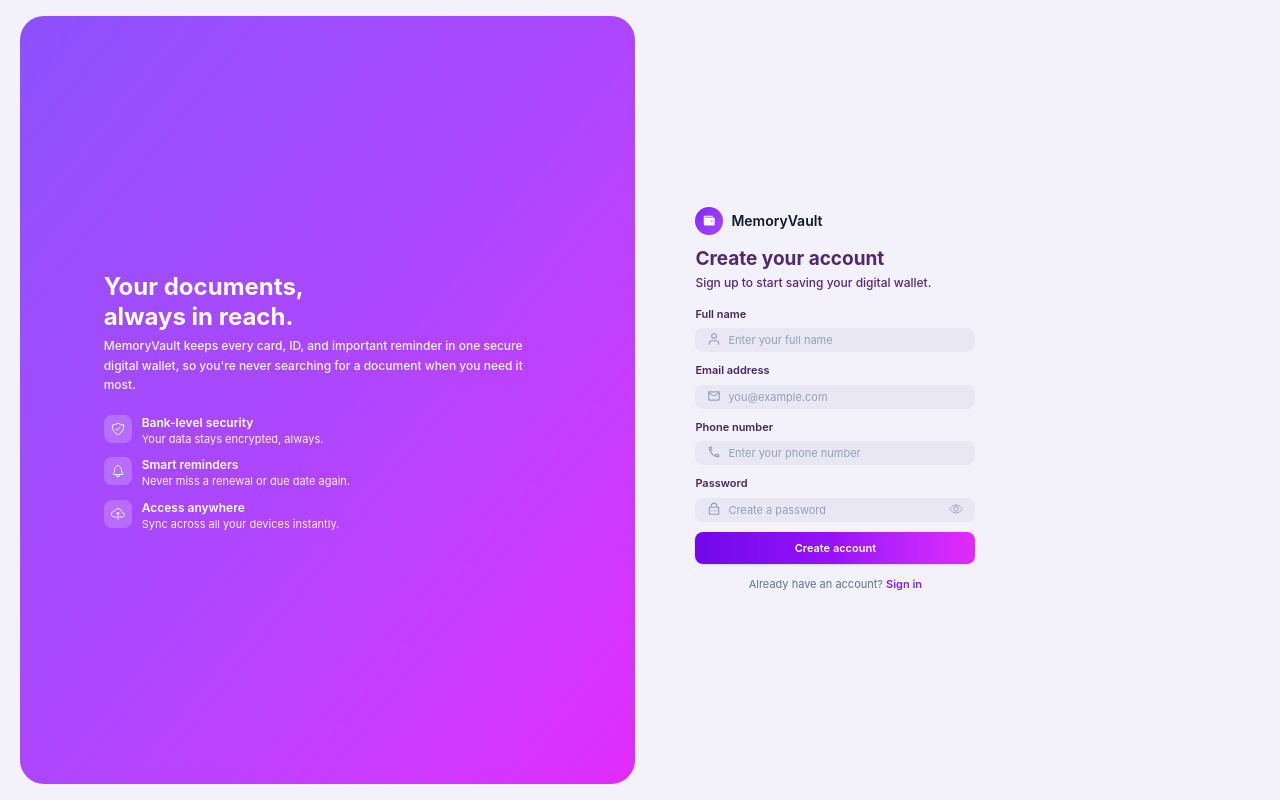
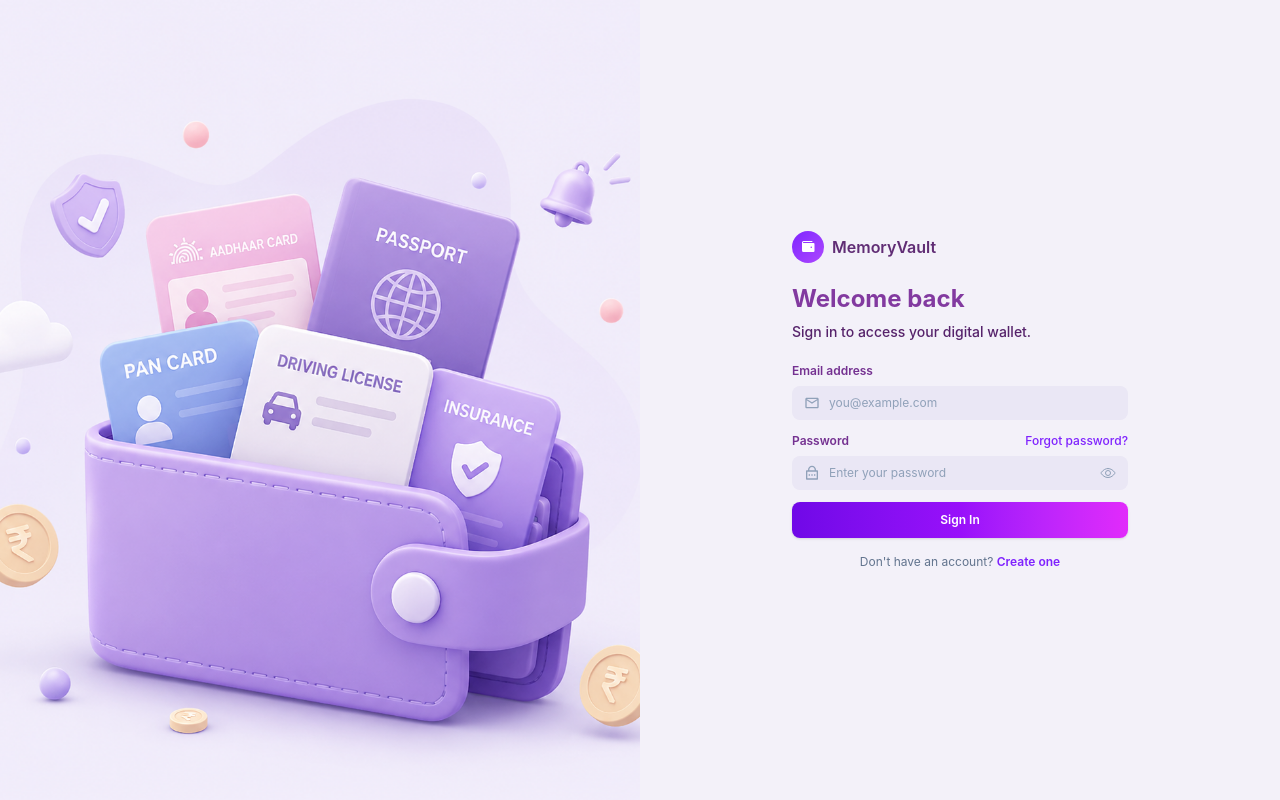
Before and after one commit to GautamiBendre/Digital-Memory-Assistant, a React (Vite) app in the folder client/: page / in a window 1280 px wide. Built offline with nearby package versions, Linux system fonts and the light colour scheme.

Commit message:
Connect login and registration pages to backend APIs

```diff
--- a/client/package.json
+++ b/client/package.json
@@ -11,9 +11,11 @@
   },
   "dependencies": {
     "@tailwindcss/vite": "^4.3.3",
+    "axios": "^1.18.1",
     "react": "^19.2.7",
     "react-dom": "^19.2.7",
     "react-icons": "^5.7.0",
+    "react-router-dom": "^7.18.1",
     "tailwindcss": "^4.3.3"
   },
   "devDependencies": {
--- a/client/src/App.jsx
+++ b/client/src/App.jsx
@@ -1,21 +1,19 @@
-/*function App() {
+import { BrowserRouter, Routes, Route } from "react-router-dom";
+
+import Login from "./pages/Login";
+import Registration from "./pages/Registration";
+import Dashboard from "./pages/Dashboard";
+
+function App() {
   return (
-    <div className="min-h-screen flex items-center justify-center bg-slate-100">
-      <h1 className="text-4xl font-bold text-blue-600">
-        Digital Memory Assistant
-      </h1>
-    </div>
-    return <Login />;
+    <BrowserRouter>
+      <Routes>
+        <Route path="/" element={<Login />} />
+        <Route path="/register" element={<Registration />} />
+        <Route path="/dashboard" element={<Dashboard />} />
+      </Routes>
+    </BrowserRouter>
   );
 }
 
-export default App; */
-import Registration from "./pages/Registration";
-import Login from "./pages/Login";
-
-function App() {
-  return <Registration />;
-  //return <Login />;
-}
-
 export default App;
--- /dev/null
+++ b/client/src/pages/Dashboard.jsx
@@ -0,0 +1,11 @@
+const Dashboard = () => {
+  return (
+    <div className="min-h-screen flex items-center justify-center bg-slate-100">
+      <h1 className="text-4xl font-bold text-violet-700">
+        Dashboard
+      </h1>
+    </div>
+  );
+};
+
+export default Dashboard;
--- a/client/src/pages/Login.jsx
+++ b/client/src/pages/Login.jsx
@@ -4,9 +4,59 @@ import { MdOutlineEmail } from "react-icons/md";
 import { RiLockPasswordLine } from "react-icons/ri";
 import { IoEyeOutline, IoEyeOffOutline } from "react-icons/io5";
 import { PiWalletFill } from "react-icons/pi";
+import { useNavigate } from "react-router-dom";
+import axios from "axios";
 
 const Login = () => {
   const [showPassword, setShowPassword] = useState(false);
+  const [formData, setFormData] = useState({
+    email: "",
+    password: "",
+  });
+  const navigate = useNavigate();
+  const [loading, setLoading] = useState(false);
+
+  const handleChange = (e) => {
+  const { name, value } = e.target;
+
+  setFormData((prev) => ({
+    ...prev,
+    [name]: value,
+  }));
+};
+
+const handleSubmit = async (e) => {
+  e.preventDefault();
+
+  try {
+    setLoading(true);
+
+    const response = await axios.post(
+      "http://localhost:5000/api/auth/login",
+      formData
+    );
+
+    // Save token
+    localStorage.setItem("token", response.data.token);
+
+    // Save logged-in user
+    localStorage.setItem(
+      "user",
+      JSON.stringify(response.data.user)
+    );
+
+    alert("Login Successful!");
+
+    navigate("/dashboard");
+
+  } catch (error) {
+    alert(
+      error.response?.data?.message || "Login Failed"
+    );
+  } finally {
+    setLoading(false);
+  }
+};
 
   return (
     <div className="min-h-screen w-full flex">
@@ -42,7 +92,7 @@ const Login = () => {
             Sign in to access your digital wallet.
           </p>
 
-          <form onSubmit={(e) => e.preventDefault()} className="space-y-3">
+          <form onSubmit={handleSubmit} className="space-y-3">
 
             {/* Email */}
             <div>
@@ -53,6 +103,9 @@ const Login = () => {
                 <MdOutlineEmail className="w-4 h-4 text-slate-400 absolute left-3 top-1/2 -translate-y-1/2" />
                 <input
                   type="email"
+                  name="email"
+                  value={formData.email}
+                  onChange={handleChange}
                   placeholder="you@example.com"
                   className="w-full bg-[#EAE7F5] border border-transparent rounded-lg pl-9 pr-3 py-2 text-xs text-slate-800 placeholder:text-slate-400 outline-none focus:ring-2 focus:ring-violet-500 focus:border-transparent transition"
                 />
@@ -76,11 +129,15 @@ const Login = () => {
                 <RiLockPasswordLine className="w-4 h-4 text-slate-400 absolute left-3 top-1/2 -translate-y-1/2" />
                 <input
                   type={showPassword ? "text" : "password"}
+                   name="password"
+                    value={formData.password}
+                    onChange={handleChange}
                   placeholder="Enter your password"
                   className="w-full bg-[#EAE7F5] border border-transparent rounded-lg pl-9 pr-9 py-2 text-xs text-slate-800 placeholder:text-slate-400 outline-none focus:ring-2 focus:ring-violet-500 focus:border-transparent transition"
                 />
                 <button
                   type="button"
+                   disabled={loading}
                   onClick={() => setShowPassword((prev) => !prev)}
                   className="absolute right-3 top-1/2 -translate-y-1/2 text-slate-400 hover:text-slate-600"
                   aria-label={showPassword ? "Hide password" : "Show password"}
@@ -97,9 +154,10 @@ const Login = () => {
             {/* Submit */}
             <button
               type="submit"
+              disabled={loading}
               className="w-full rounded-lg py-2.5 text-white font-semibold text-xs bg-gradient-to-r from-violet-700 via-purple-600 to-fuchsia-500 hover:brightness-105 active:brightness-95 transition shadow-sm"
             >
-              Sign in
+               {loading ? "Signing In..." : "Sign In"}
             </button>
           </form>
 
@@ -108,6 +166,7 @@ const Login = () => {
             Don't have an account?{" "}
             <button
               type="button"
+              onClick={() => navigate("/register")}
               className="font-semibold text-violet-600 hover:text-violet-700"
             >
               Create one
--- a/client/src/pages/Registration.jsx
+++ b/client/src/pages/Registration.jsx
@@ -6,9 +6,65 @@ import { IoEyeOutline, IoEyeOffOutline } from "react-icons/io5";
 import { PiWalletFill } from "react-icons/pi";
 import { FiUser } from "react-icons/fi";
 import { IoShieldCheckmarkOutline, IoNotificationsOutline, IoCloudUploadOutline } from "react-icons/io5";
+import axios from "axios";
+import { useNavigate } from "react-router-dom";
 
 const Register = () => {
   const [showPassword, setShowPassword] = useState(false);
+  const [formData, setFormData] = useState({
+      name: "",
+      email: "",
+      phone: "",
+      password: "",
+  });
+  const [loading, setLoading] = useState(false);
+  const navigate = useNavigate();
+
+    const handleChange = (e) => {
+      const { name, value } = e.target;
+
+      setFormData((prev) => ({
+        ...prev,
+        [name]: value,
+      }));
+    };
+
+    const handleSubmit = async (e) => {
+      e.preventDefault();
+      console.log("Submit Clicked");
+
+      try {
+        setLoading(true);
+
+        const response = await axios.post(
+          "http://localhost:5000/api/auth/register",
+          formData
+        );
+
+        console.log(response.data);
+
+        alert("Registration Successful!");
+
+        setFormData({
+          name: "",
+          email: "",
+          phone: "",
+          password: "",
+        });
+
+        navigate("/");
+
+      } catch (error) {
+        console.error(error);
+
+        alert(
+          error.response?.data?.message || "Registration Failed"
+        );
+
+      } finally {
+        setLoading(false);
+      }
+    };
 
   return (
     <div className="min-h-screen w-full bg-[#F3F1F9] flex gap-0">
@@ -90,7 +146,7 @@ const Register = () => {
             Sign up to start saving your digital wallet.
           </p>
 
-          <form onSubmit={(e) => e.preventDefault()} className="space-y-2.5">
+          <form onSubmit={handleSubmit} className="space-y-2.5">
 
             {/* Name */}
             <div>
@@ -101,6 +157,9 @@ const Register = () => {
                 <FiUser className="w-3.5 h-3.5 text-slate-400 absolute left-3 top-1/2 -translate-y-1/2" />
                 <input
                   type="text"
+                  name ="name"
+                  value={formData.name}
+                  onChange={handleChange}
                   placeholder="Enter your full name"
                   className="w-full h-[24px] bg-[#EAE7F5] border border-transparent rounded-lg pl-8 pr-3 py-1.5 text-[11px] text-slate-800 placeholder:text-slate-400 outline-none focus:ring-2 focus:ring-violet-500 focus:border-transparent transition"
                 />
@@ -116,6 +175,9 @@ const Register = () => {
                 <MdOutlineEmail className="w-3.5 h-3.5 text-slate-400 absolute left-3 top-1/2 -translate-y-1/2" />
                 <input
                   type="email"
+                  name="email"
+                  value={formData.email}
+                  onChange={handleChange}
                   placeholder="you@example.com"
                   className="w-full h-[24px] bg-[#EAE7F5] border border-transparent rounded-lg pl-8 pr-3 py-1.5 text-[11px] text-slate-800 placeholder:text-slate-400 outline-none focus:ring-2 focus:ring-violet-500 focus:border-transparent transition"
                 />
@@ -131,6 +193,9 @@ const Register = () => {
                 <MdOutlinePhone className="w-3.5 h-3.5 text-slate-400 absolute left-3 top-1/2 -translate-y-1/2" />
                 <input
                   type="tel"
+                  name="phone"
+                  value={formData.phone}
+                  onChange={handleChange}
                   placeholder="Enter your phone number"
                   className="w-full h-[24px] bg-[#EAE7F5] border border-transparent rounded-lg pl-8 pr-3 py-1.5 text-[11px] text-slate-800 placeholder:text-slate-400 outline-none focus:ring-2 focus:ring-violet-500 focus:border-transparent transition"
                 />
@@ -146,6 +211,9 @@ const Register = () => {
                 <RiLockPasswordLine className="w-3.5 h-3.5 text-slate-400 absolute left-3 top-1/2 -translate-y-1/2" />
                 <input
                   type={showPassword ? "text" : "password"}
+                  name="password"
+                  value={formData.password}
+                  onChange={handleChange}
                   placeholder="Create a password"
                   className="w-full h-[24px] bg-[#EAE7F5] border border-transparent rounded-lg pl-8 pr-8 py-1.5 text-[11px] text-slate-800 placeholder:text-slate-400 outline-none focus:ring-2 focus:ring-violet-500 focus:border-transparent transition"
                 />
@@ -167,9 +235,10 @@ const Register = () => {
             {/* Submit */}
             <button
               type="submit"
+              disabled={loading}
               className="w-full rounded-lg py-2 text-white font-semibold text-[11px] bg-gradient-to-r from-violet-700 via-purple-600 to-fuchsia-500 hover:brightness-105 active:brightness-95 transition shadow-sm"
             >
-              Create account
+              {loading ? "Creating..." : "Create Account"}
             </button>
           </form>
 
@@ -178,6 +247,7 @@ const Register = () => {
             Already have an account?{" "}
             <button
               type="button"
+              onClick={() => navigate("/")}
               className="font-semibold text-violet-600 hover:text-violet-700"
             >
               Sign in
```
Also changed, not shown: 1 other file (tests, documents, lock files or other folders).
